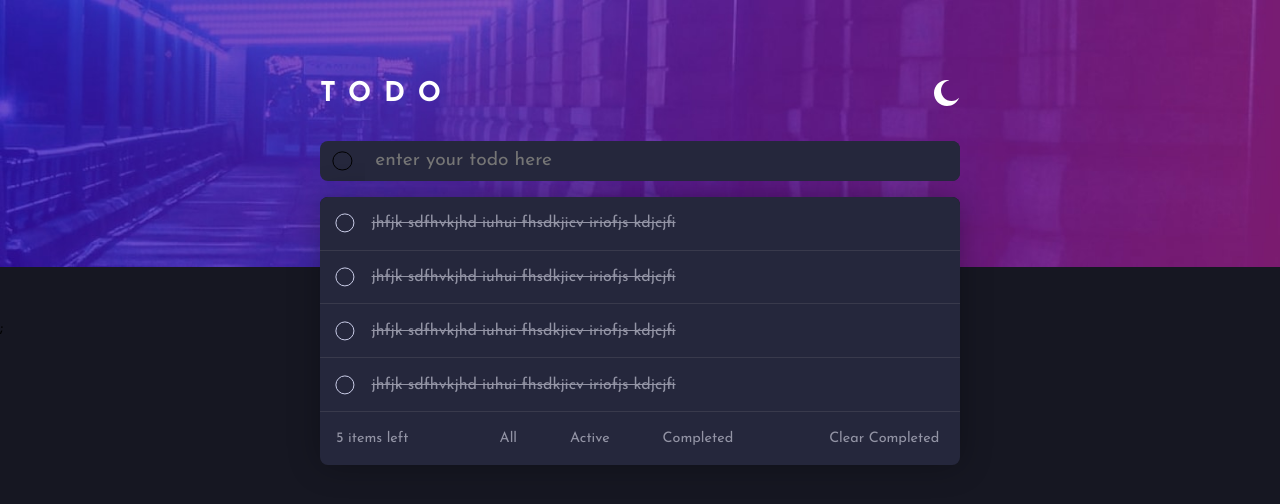
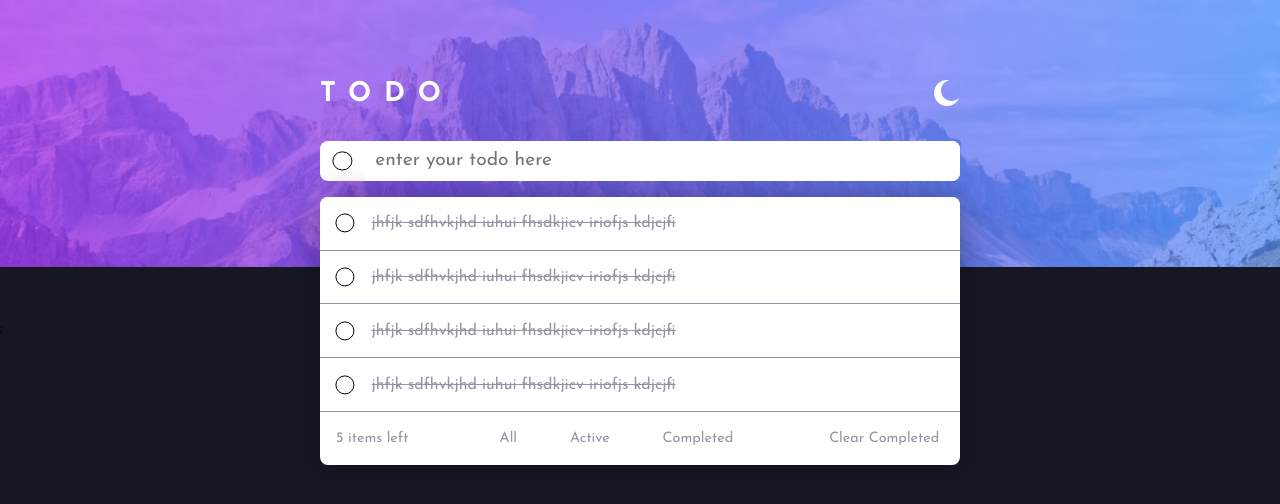
Before and after one commit to paro-418/todo-app-main, a React (Create React App) app: page / in a window 1280 px wide. Shown: the top 504 px of the page. Built offline with nearby package versions, Linux system fonts and the light colour scheme.

Commit message:
theme toggle button is now functional

```diff
--- /dev/null
+++ b/src/components/UI/UI.js
@@ -0,0 +1,15 @@
+import App from "../../App";
+import classes from "./UI.module.css";
+import { useSelector } from "react-redux";
+
+const UI = () => {
+  const theme = useSelector((state) => state.theme.light);
+  return (
+    <main className={classes.mainContainer}>
+      <div className={`${classes.background} ${!theme && classes.backgroundDark}`}></div>
+      <App />
+    </main>
+  );
+};
+
+export default UI;
--- /dev/null
+++ b/src/components/UI/UI.module.css
@@ -0,0 +1,27 @@
+.mainContainer {
+  width: 100vw;
+  height: 100vh;
+  position: relative;
+  display: flex;
+  flex-direction: column;
+}
+
+.background {
+  background-image: url("../../images/bg-desktop-light.jpg");
+  background-size: contain;
+  background-repeat: no-repeat;
+  flex-basis: 40%;
+}
+
+.backgroundDark {
+  background-image: url("../../images/bg-desktop-dark.jpg");
+}
+
+@media only screen and (max-width: 450px) {
+  .background {
+    background-image: url("../../images/bg-mobile-light.jpg");
+  }
+  .backgroundDark {
+    background-image: url("../../images/bg-mobile-dark.jpg");
+  }
+}
--- a/src/components/form/form.js
+++ b/src/components/form/form.js
@@ -1,9 +1,11 @@
 import classes from "./form.module.css";
 import check from "../../images/icon-check.svg";
+import { useSelector } from "react-redux";
 
 const Form = () => {
+  const theme = useSelector((state) => state.theme.light);
   return (
-    <form className={`${classes.formDark} ${classes.form}`}>
+    <form className={`${!theme && classes.formDark} ${classes.form}`}>
       <div className={classes.checkboxDiv}>
         <input type="checkbox" className={classes.checkbox} id="checkbox" />
         <label className={classes.label} htmlFor="checkbox">
@@ -13,7 +15,7 @@ const Form = () => {
       <input
         type="text"
         placeholder="enter your todo here"
-        className={`${classes.todoInput} ${classes.todoInputDark}`}
+        className={`${classes.todoInput} ${!theme && classes.todoInputDark}`}
       />
     </form>
   );
--- a/src/components/form/form.module.css
+++ b/src/components/form/form.module.css
@@ -9,6 +9,7 @@
 
 .formDark{
   background-color: #25273c;
+   color: hsl(234, 39%, 85%);
 }
 
 @media  only screen and (max-width: 900px) {
--- a/src/components/todo/todo.js
+++ b/src/components/todo/todo.js
@@ -2,11 +2,13 @@ import classes from "./todo.module.css";
 import check from "../../images/icon-check.svg";
 import Button from "../button/button";
 import cross from "../../images/icon-cross.svg";
+import { useSelector } from "react-redux";
 
 const Todo = (props) => {
+  const theme = useSelector((state) => state.theme.light);
   const isCompleted = true;
   return (
-    <article className={`${classes.todo} ${classes.todoDark}`}>
+    <article className={`${classes.todo} ${!theme && classes.todoDark}`}>
       <div className={classes.checkboxDiv}>
         <input type="checkbox" className={classes.checkbox} id={props.id} />
         <label className={classes.label} htmlFor={props.id}>
--- a/src/components/todo/todo.module.css
+++ b/src/components/todo/todo.module.css
@@ -62,7 +62,7 @@
 }
 
 .completed{
-    color: #9394a5 !important;
+    color: #9394a5;
     text-decoration:line-through;
 }
 
--- a/src/components/todoContainer/todoContainer.js
+++ b/src/components/todoContainer/todoContainer.js
@@ -1,15 +1,25 @@
 import Button from "../button/button";
 import Todo from "../todo/todo";
 import classes from "./todoContainer.module.css";
+import { useSelector } from "react-redux";
 
 const TodoContainer = (props) => {
+  const theme = useSelector((state) => state.theme.light);
   return (
-    <div className={`${classes.todoContainer} ${classes.todoContainerDark}`}>
+    <div
+      className={`${classes.todoContainer} ${
+        !theme && classes.todoContainerDark
+      }`}
+    >
       <Todo id="t1" />
       <Todo id="t2" />
       <Todo id="t3" />
       <Todo id="t4" />
-      <div className={`${classes.btnContainer} ${classes.btnContainerDark}`}>
+      <div
+        className={`${classes.btnContainer} ${
+          !theme && classes.btnContainerDark
+        }`}
+      >
         <span>5 items left</span>
         <span className={classes.desktopBtn}>
           <Button className={classes.containerBtn}>All</Button>
@@ -18,7 +28,9 @@ const TodoContainer = (props) => {
         </span>
         <Button className={classes.containerBtn}>Clear Completed</Button>
       </div>
-      <span className={`${classes.mobileBtn} ${classes.mobileBtnDark}`}>
+      <span
+        className={`${classes.mobileBtn} ${!theme && classes.mobileBtnDark}`}
+      >
         <Button className={classes.containerBtn}>All</Button>
         <Button className={classes.containerBtn}>Active</Button>
         <Button className={classes.containerBtn}>Completed</Button>
--- a/src/index.css
+++ b/src/index.css
@@ -29,23 +29,3 @@ body {
   display: flex;
   flex-direction: column;
 }
-
-.background {
-  background-image: url("./images/bg-desktop-light.jpg");
-  background-size: contain;
-  background-repeat: no-repeat;
-  flex-basis: 40%;
-}
-
-.background-dark{
-  background-image: url("./images/bg-desktop-dark.jpg");
-}
-
-@media  only screen and (max-width: 450px) {
-  .background{
-    background-image: url("./images/bg-mobile-light.jpg");
-  }
-  .background-light{
-    background-image: url("./images/bg-mobile-dark.jpg");
-  }
-}
--- a/src/index.js
+++ b/src/index.js
@@ -1,12 +1,13 @@
 import React from "react";
 import ReactDOM from "react-dom/client";
 import "./index.css";
-import App from "./App";
+import store from "./store/store";
+import { Provider } from "react-redux";
+import UI from "./components/UI/UI";
 
 const root = ReactDOM.createRoot(document.getElementById("root"));
 root.render(
-  <React.Fragment>
-    <div className="background background-dark"></div>
-    <App />
-  </React.Fragment>
+  <Provider store = {store}>
+    <UI/>
+  </Provider>
 );
```
Also changed, not shown: src/App.js (+3 -5 lines).
